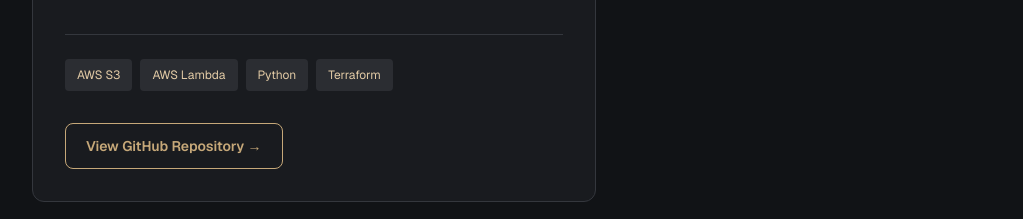
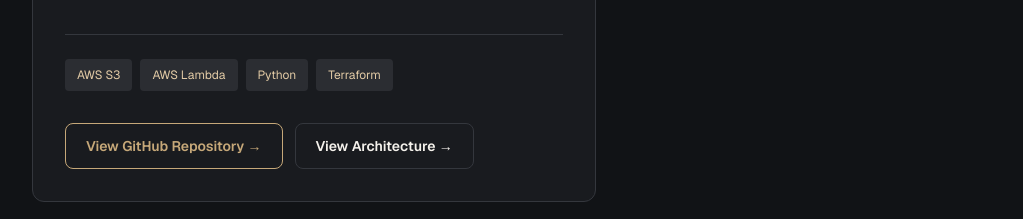
Before and after one commit to Edwardeddie10/edward-portfolio, a Next.js app: page / in a window 1280 px wide. Shown: the part 6720-6939 px from the top of the page, without its empty margins (32-1055 px from the left). Built offline with nearby package versions, Linux system fonts and the light colour scheme.

Commit message:
Add link to view project architecture

```diff
--- a/components/LeadershipPortfolio.tsx
+++ b/components/LeadershipPortfolio.tsx
@@ -361,6 +361,15 @@ export default function LeadershipPortfolio() {
 >
   View GitHub Repository →
 </a>
+
+                                <a
+                  href={project.architecture}
+                  target="_blank"
+                  rel="noopener noreferrer"
+                  className="mt-8 ml-3 inline-flex items-center rounded-lg border border-[#34373d] px-5 py-3 text-sm font-semibold text-[#f5f2ec] transition hover:border-[#c6a879] hover:text-[#c6a879]"
+                >
+                  View Architecture →
+                </a>
               </article>
             ))}
           </div>
```
